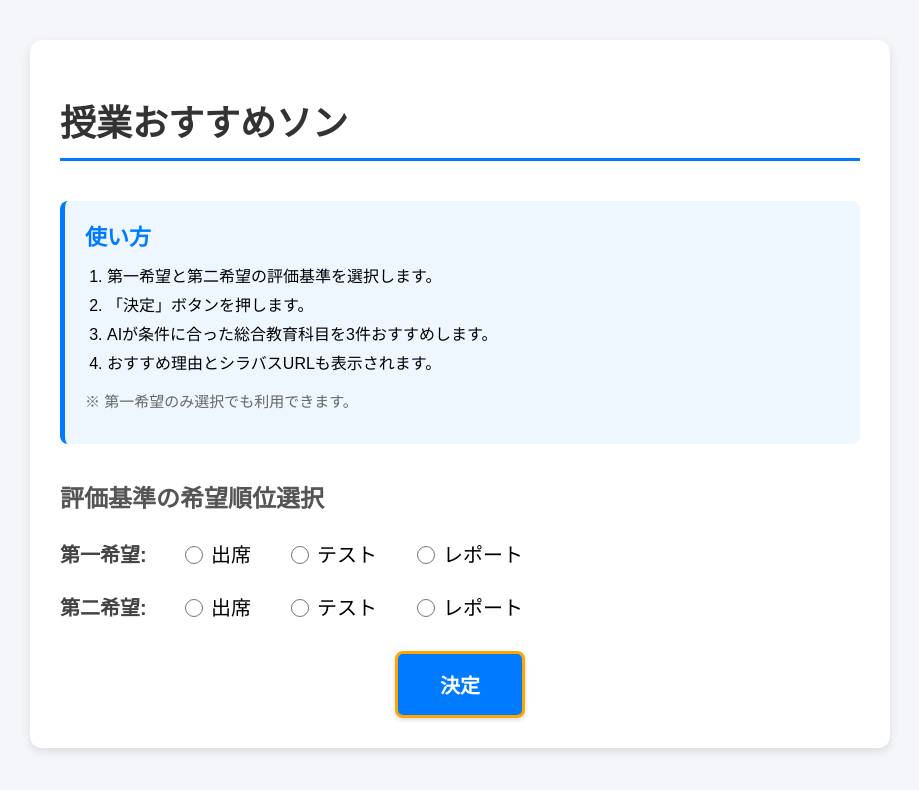
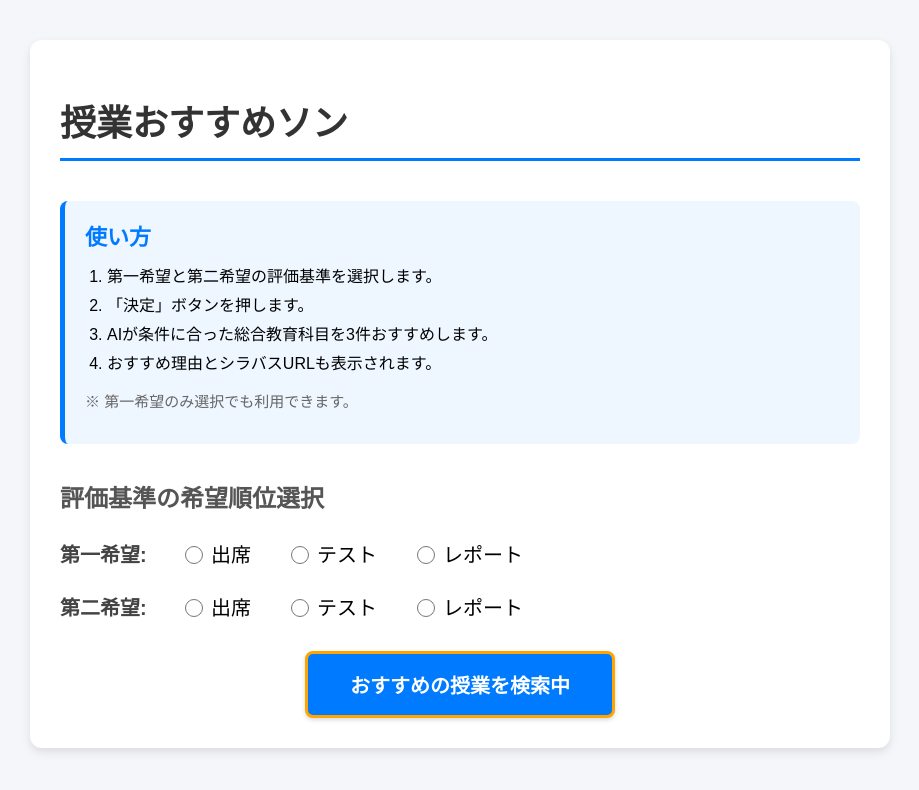
Before and after one commit to 5424075-ozawa/hackathon-study, a React (Vite) app: page / in a window 1280 px wide. Shown: the top 790 px of the page, without its empty margins (180-1099 px from the left). Built offline with nearby package versions, Linux system fonts and the light colour scheme.

Commit message:
ボタン

```diff
--- a/src/App.jsx
+++ b/src/App.jsx
@@ -154,7 +154,7 @@ function App() {
                 onClick={handleSubmit}
                 disabled={loading}
             >
-                {loading ? "考え中..." : "決定"}
+                {loading ? "考え中..." : "おすすめの授業を検索中"}
             </button>
 
             {answer && (
```
